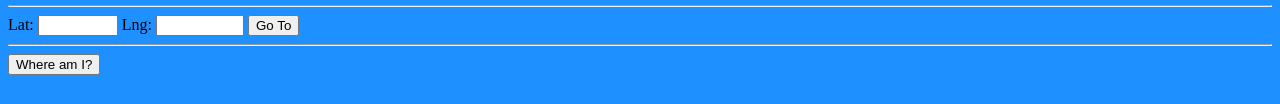
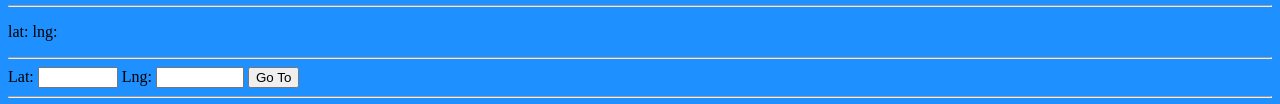
Before and after one commit to MJeorrett/cc-homework-w11-d2, a website: page index.html in a window 1280 px wide. Shown: the part 511-615 px from the top of the page. Drawn offline with Linux system fonts and the light colour scheme; some packages are replaced by stand-ins of ours.

Commit message:
adding location display

```diff
--- a/index.html
+++ b/index.html
@@ -11,6 +11,8 @@
   <body>
     <div id="map-container"></div>
     <hr/>
+    <p id="location-display"></p>
+    <hr/>
     <form action="">
       <label for="lat-input">Lat: </label>
       <input id="lat-input" type="number" min="-90" max="90" step="0.1" />
--- a/public/app.js
+++ b/public/app.js
@@ -8,6 +8,10 @@
     var zoom = 10;
     mainMap = new MapWrapper( mapContainer, center, zoom );
     mainMap.addMarker({ lat: 51.5, lng: -0.12 });
+
+    mainMap.addListener( 'center_changed', handleCentreChanged );
+
+    handleCentreChanged();
 
     var latLngButton = document.getElementById( 'lat-lng-button' );
     latLngButton.onclick = handleLatLngButtonClick;
@@ -27,6 +31,12 @@
     else {
       whereAmIButton.disabled = true;
     }
+  };
+
+  var handleCentreChanged = function() {
+
+    var locationDisplay = document.getElementById( 'location-display' );
+    locationDisplay.innerText = mainMap.getCenter();
   };
 
   var handleLatLngButtonClick = function() {
--- a/public/mapWrapper.js
+++ b/public/mapWrapper.js
@@ -26,5 +26,16 @@ MapWrapper.prototype = {
 
   setCenter: function( latLng ) {
     this.map.setCenter( latLng );
+  },
+
+  addListener: function( listener, callback ) {
+    this.map.addListener( listener, callback );
+  },
+
+  getCenter: function() {
+    var center = this.map.getCenter();
+    var lat = center.lat().toFixed( 3 );
+    var lng = center.lng().toFixed( 3 );
+    return "lat: " + lat + " lng: " + lng;
   }
 };
```
